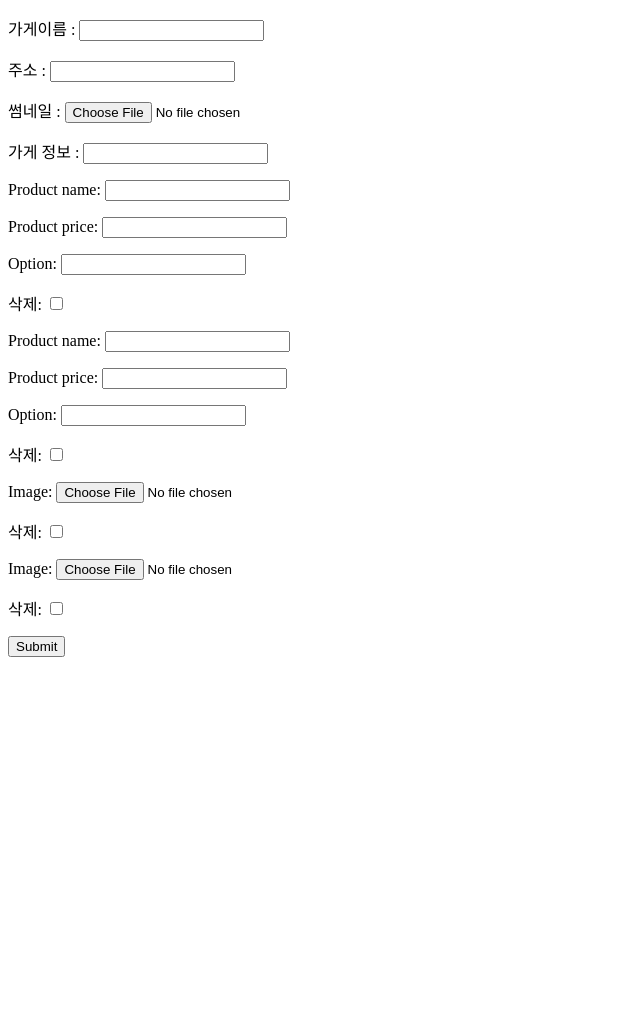
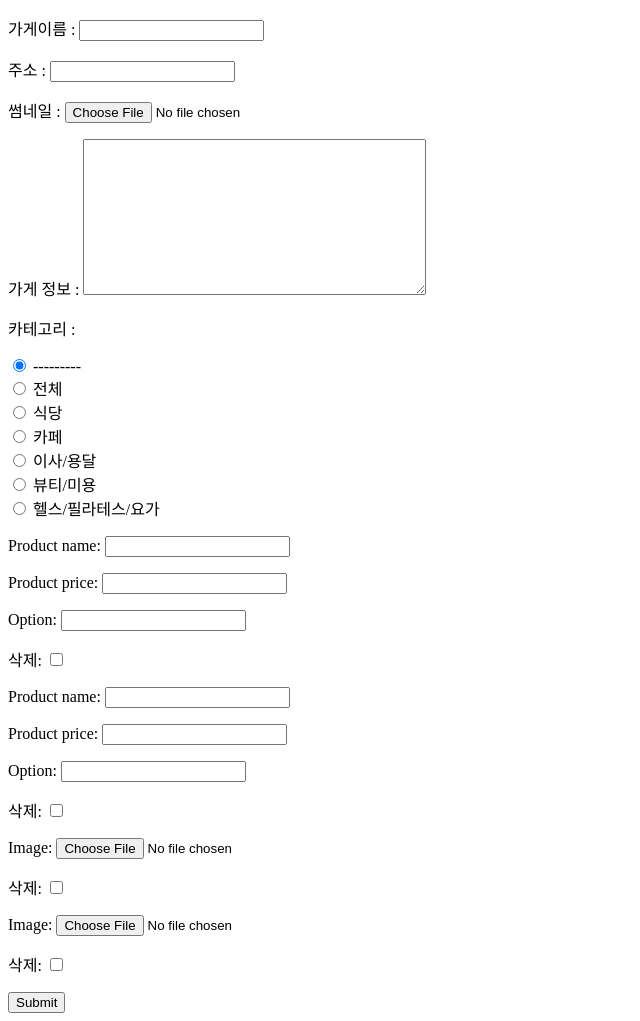
Before and after one commit to Youngmanbo/carrot_clone, a Django app: page /region_registration/ in a window 1280 px wide. Shown: the whole page, without its empty margins (0-640 px from the left). Before the commit the page ends 657 px from the top, so only its background shows below. Run offline with Django 4.2, Linux system fonts and the light colour scheme; parts of the project's set-up code (start-up, migrations or seed data) failed here and were passed over.

Commit message:
fix 레기온샾 테이블 수정 및 추가  shopinfo charfield -> texfield로 변경 category 속성 추가 form.py 레기온샾 폼 cateogry 부분 추가

```diff
--- a/carrot_market/carrot_app/forms.py
+++ b/carrot_market/carrot_app/forms.py
@@ -42,3 +42,6 @@ class RegionShopForm(ModelForm):
     class Meta:
         model = RegionShop
         fields =  '__all__'
+        widgets = {
+            'category': forms.RadioSelect(choices=RegionShop.CATEGORY_CHOICE),
+        }
--- a/carrot_market/carrot_app/models.py
+++ b/carrot_market/carrot_app/models.py
@@ -77,11 +77,20 @@ def image_upload_to(instance, filename):
     return f"images/thumbnail/{filename}"
 
 class RegionShop(models.Model):
+    CATEGORY_CHOICE = [
+        ('all', '전체'),
+        ('restaurant', '식당'),
+        ('cafe', '카페'),
+        ('move', '이사/용달'),
+        ('beauty', '뷰티/미용'),
+        ('health', '헬스/필라테스/요가')
+    ]
     shopname              = models.CharField(max_length=50)
     address               = models.CharField(max_length=200, null=True)
-    shopinfo              = models.CharField(max_length=200)
+    shopinfo              = models.TextField()
     thumnail              = models.ImageField(upload_to=image_upload_to, height_field=None, width_field=None, null=True)
     neighborhood          = models.CharField(max_length=50, blank=True, null=True)
+    category              = models.CharField(max_length=50, choices=CATEGORY_CHOICE)
 
 @receiver(pre_save, sender=RegionShop)
 def extract_neighborhood(sender, instance, **kwargs):
--- a/carrot_market/templates/carrot_app/region_shop.html
+++ b/carrot_market/templates/carrot_app/region_shop.html
@@ -50,11 +50,11 @@
             </a>
         </div>
         <div class="post-box">
-            <ul class="post-list flex-wrap">
+            <ul class="flex-wrap post-list">
                 {% for item in data %}
                     <li class="list-item">
                         <a href="{% url 'region_shop_detail' shop_id=item.id %}">
-                            <div class='flex-wrap list-item-wraper'>
+                            <div class='list-item-wraper'>
                                 <div class="thumnail">
                                     {% if item.thumnail %}
                                         <img src="{{item.thumnail.url}}" alt="">
@@ -71,7 +71,7 @@
                                             {{item.neighborhood}}
                                         </div>
                                     </div>
-                                    <div class="list-content-item-description">
+                                    <div class="list-content-item-description word">
                                         {{item.shopinfo}}
                                     </div>
                                 </div>
--- a/carrot_market/templates/carrot_app/region_shop_registration.html
+++ b/carrot_market/templates/carrot_app/region_shop_registration.html
@@ -12,6 +12,7 @@
         <p>주소 : {{form.address}}</p>
         <p>썸네일 : {{form.thumnail}}</p>
         <p>가게 정보 : {{form.shopinfo}}</p>
+        <p>카테고리 : {{form.category}}</p>
         {{formset.as_p}}
         {{image_set.as_p}}
         <input type="submit">
```
Also changed, not shown: carrot_market/static/css/region_shop.css (+15 -2 lines), carrot_market/carrot_app/migrations/0006_merge_20231004_1103.py (added), carrot_market/carrot_app/migrations/0007_regionshop_category_alter_regionshop_shopinfo.py (added), carrot_market/carrot_app/migrations/0008_alter_regionshop_category.py (added), carrot_market/carrot_app/migrations/0009_alter_regionshop_category.py (added).
